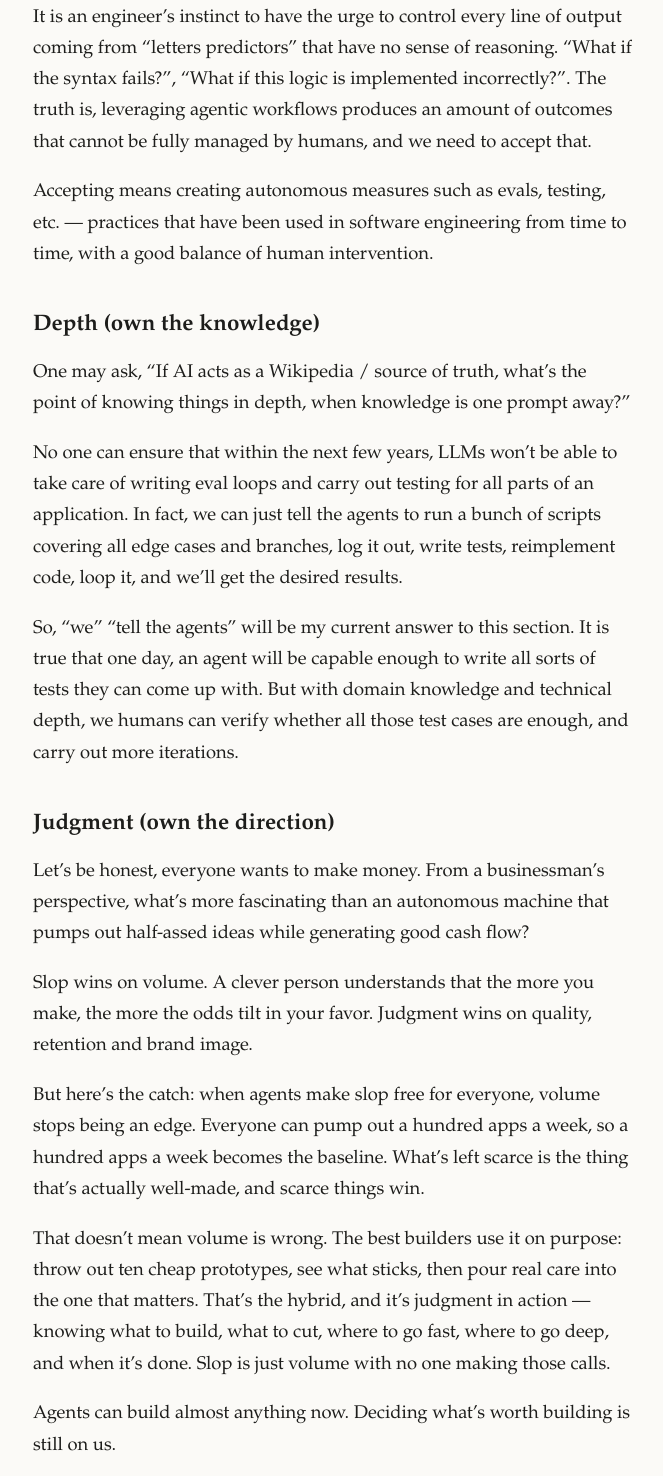
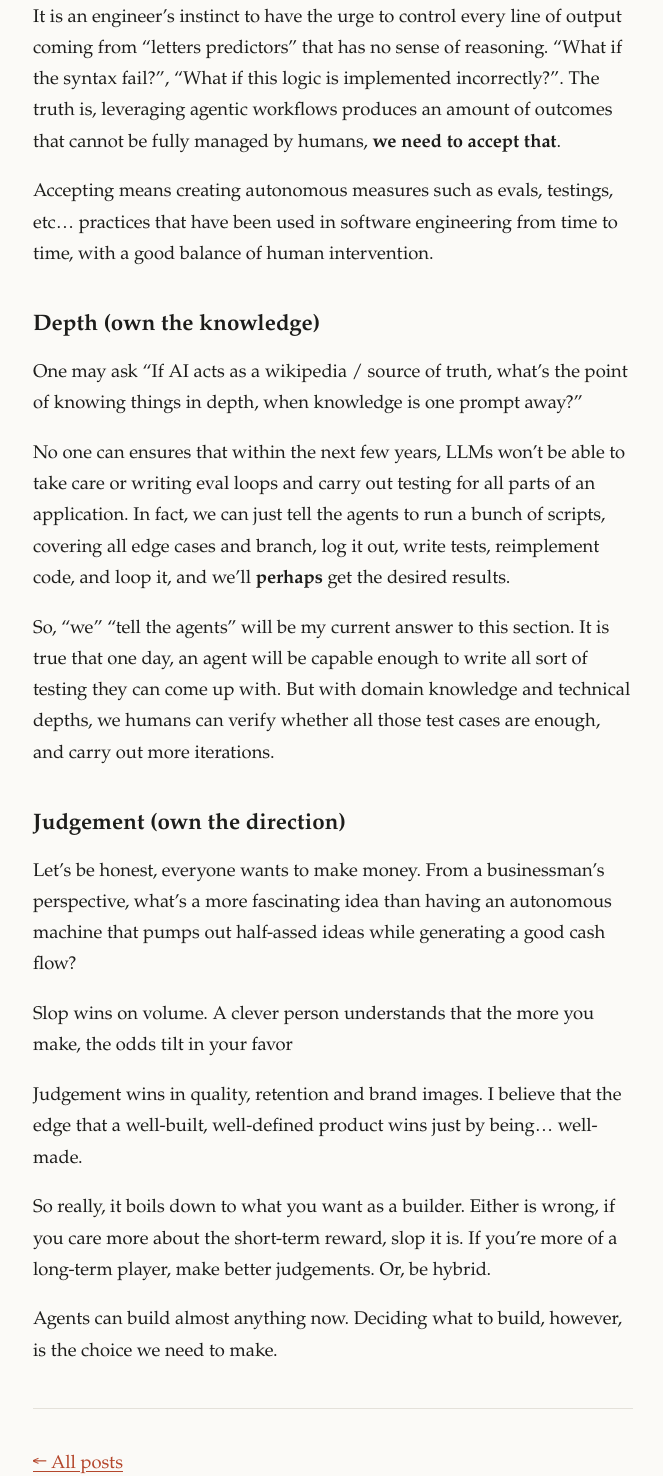
Before and after one commit to jackthehuman123/jackthehuman123.github.io, an Astro site: page /posts/things-that-matter in a window 1280 px wide. Shown: the part 533-2009 px from the top of the page, without its empty margins (307-970 px from the left). Built offline with nearby package versions, Linux system fonts and the light colour scheme; Astro itself is replaced by a stand-in of ours.

Commit message:
adjust site and content

```diff
--- a/src/content/posts/things-that-matter.md
+++ b/src/content/posts/things-that-matter.md
@@ -1,35 +1,35 @@
 ---
 title: Things that matter
-description: The three pillars of software engineering for this generation — leverage, depth, and judgment.
+description: The three pillars of software engineering.
 date: 2026-11-24
 ---
 
-I've started to realize that software engineering in this generation now focuses on 3 main pillars.
+I've started to realized that software engineering in this generation now focuses on 3 main pillars:
 
 ## Leverage (own the stack)
 
 Agentic coding is here to stay. As much as I was an anti of AI coding, I've come to the realization that software development has "evolved" into running agents, harnesses and evals well enough to do the work of a small team.
 
-It is an engineer's instinct to have the urge to control every line of output coming from "letters predictors" that have no sense of reasoning. "What if the syntax fails?", "What if this logic is implemented incorrectly?". The truth is, leveraging agentic workflows produces an amount of outcomes that cannot be fully managed by humans, and we need to accept that.
+It is an engineer's instinct to have the urge to control every line of output coming from "letters predictors" that has no sense of reasoning. "What if the syntax fail?", "What if this logic is implemented incorrectly?". The truth is, leveraging agentic workflows produces an amount of outcomes that cannot be fully managed by humans, **we need to accept that**.
 
-Accepting means creating autonomous measures such as evals, testing, etc. — practices that have been used in software engineering from time to time, with a good balance of human intervention.
+Accepting means creating autonomous measures such as evals, testings, etc.. practices that have been used in software engineering from time to time, with a good balance of human intervention.
 
 ## Depth (own the knowledge)
 
-One may ask, "If AI acts as a Wikipedia / source of truth, what's the point of knowing things in depth, when knowledge is one prompt away?"
+One may ask "If AI acts as a wikipedia / source of truth, what's the point of knowing things in depth, when knowledge is one prompt away?"
 
-No one can ensure that within the next few years, LLMs won't be able to take care of writing eval loops and carry out testing for all parts of an application. In fact, we can just tell the agents to run a bunch of scripts covering all edge cases and branches, log it out, write tests, reimplement code, loop it, and we'll get the desired results.
+No one can ensures that within the next few years, LLMs won't be able to take care or writing eval loops and carry out testing for all parts of an application. In fact, we can just tell the agents to run a bunch of scripts, covering all edge cases and branch, log it out, write tests, reimplement code, and loop it, and we'll **perhaps** get the desired results.
 
-So, "we" "tell the agents" will be my current answer to this section. It is true that one day, an agent will be capable enough to write all sorts of tests they can come up with. But with domain knowledge and technical depth, we humans can verify whether all those test cases are enough, and carry out more iterations.
+So, "we" "tell the agents" will be my current answer to this section. It is true that one day, an agent will be capable enough to write all sort of testing they can come up with. But with domain knowledge and technical depths, we humans can verify whether all those test cases are enough, and carry out more iterations.
 
-## Judgment (own the direction)
+## Judgement (own the direction)
 
-Let's be honest, everyone wants to make money. From a businessman's perspective, what's more fascinating than an autonomous machine that pumps out half-assed ideas while generating good cash flow?
+Let's be honest, everyone wants to make money. From a businessman's perspective, what's a more fascinating idea than having an autonomous machine that pumps out half-assed ideas while generating a good cash flow?
 
-Slop wins on volume. A clever person understands that the more you make, the more the odds tilt in your favor. Judgment wins on quality, retention and brand image.
+Slop wins on volume. A clever person understands that the more you make, the odds tilt in your favor
 
-But here's the catch: when agents make slop free for everyone, volume stops being an edge. Everyone can pump out a hundred apps a week, so a hundred apps a week becomes the baseline. What's left scarce is the thing that's actually well-made, and scarce things win.
+Judgement wins in quality, retention and brand images. I believe that the edge that a well-built, well-defined product wins just by being... well-made.
 
-That doesn't mean volume is wrong. The best builders use it on purpose: throw out ten cheap prototypes, see what sticks, then pour real care into the one that matters. That's the hybrid, and it's judgment in action — knowing what to build, what to cut, where to go fast, where to go deep, and when it's done. Slop is just volume with no one making those calls.
+So really, it boils down to what you want as a builder. Either is wrong, if you care more about the short-term reward, slop it is. If you're more of a long-term player, make better judgements. Or, be hybrid.
 
-Agents can build almost anything now. Deciding what's worth building is still on us.
+Agents can build almost anything now. Deciding what to build, however, is the choice we need to make.
--- a/src/site.ts
+++ b/src/site.ts
@@ -1,10 +1,9 @@
 // Edit these to change the name and links shown across the site.
 export const SITE = {
   title: 'Catlyn',
-  description: 'Notes on building software, agents, and companies.',
+  description: 'Shit-posting',
   links: [
     { label: 'GitHub', href: 'https://github.com/jackthehuman123' },
-    { label: 'RSS', href: '/rss.xml' },
   ],
 };
 
```
